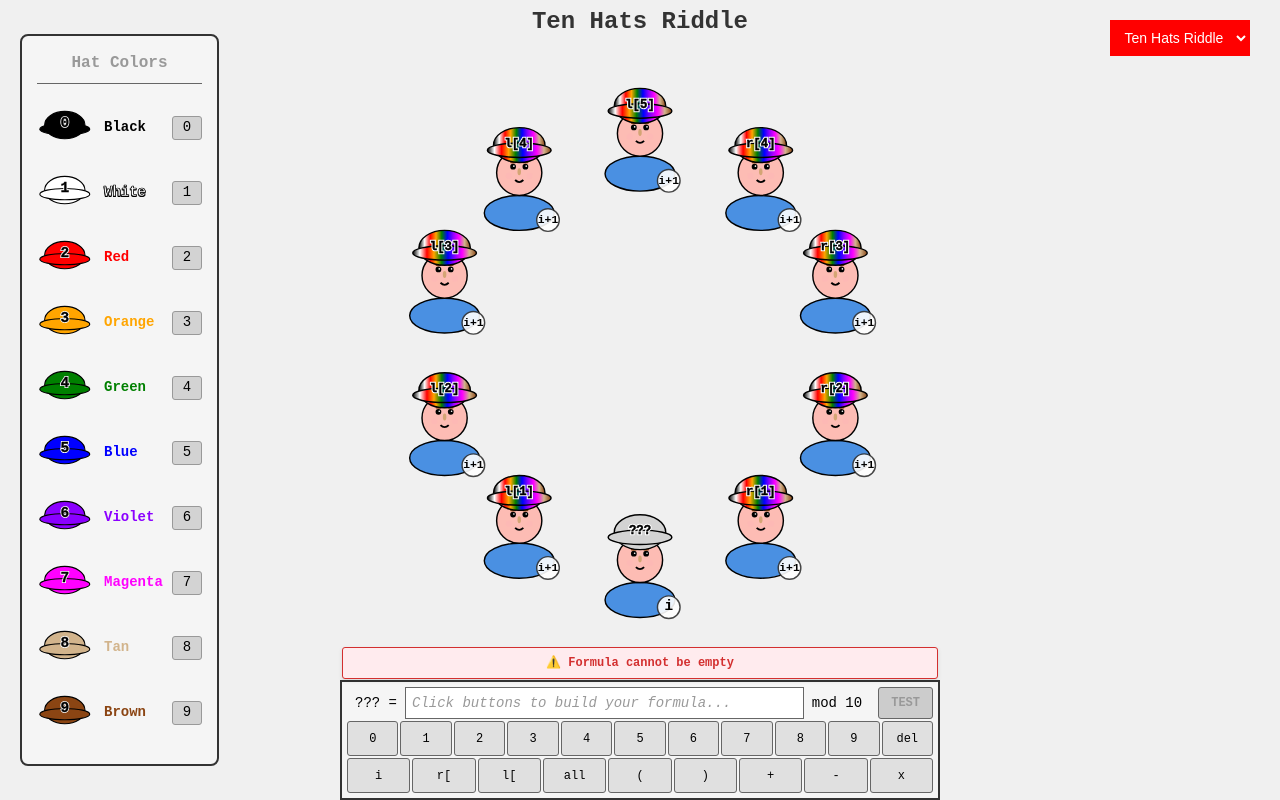
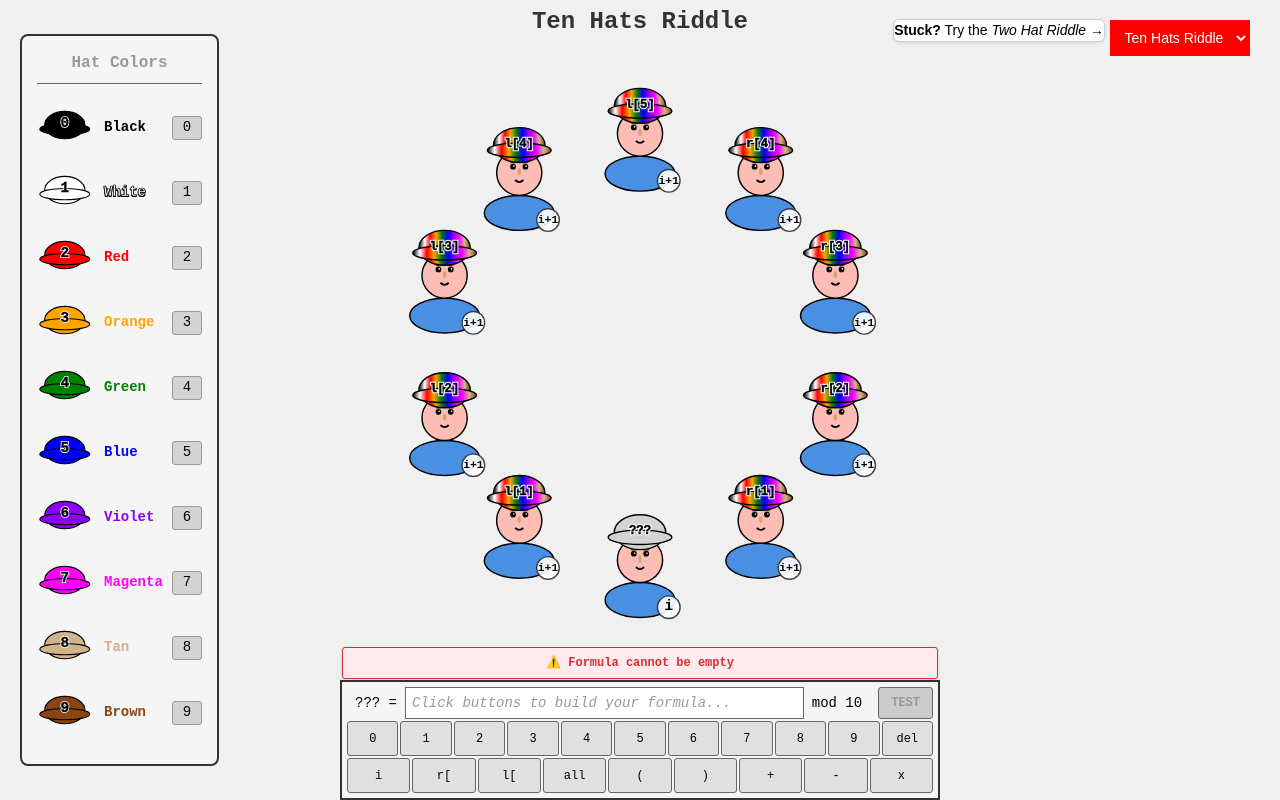
Before and after one commit to rajtiller/ten-hats-riddle, a React (Vite) app: page / in a window 1280 px wide. Built offline with nearby package versions, Linux system fonts and the light colour scheme.

Commit message:
added arrow to dropdown without ruining spacing

```diff
--- a/src/App.tsx
+++ b/src/App.tsx
@@ -39,7 +39,7 @@ function App() {
       case 1:
         return "140px"; // Two Hats Riddle - same width
       case 2:
-        return "100px"; // Solution - shorter
+        return "80px"; // Solution - shorter
       default:
         return "140px";
     }
@@ -76,7 +76,7 @@ function App() {
             textAlign: "center",
             textAlignLast: "center",
             width: getDropdownWidth(), // Dynamic width
-            minWidth: "100px", // Ensure minimum width
+            minWidth: "80px", // Ensure minimum width
           }}
         >
           <option value={0} style={{ textAlign: "center" }}>
@@ -86,7 +86,7 @@ function App() {
             Two Hats Riddle
           </option>
           <option value={2} style={{ textAlign: "center" }}>
-            Solution
+            Setup
           </option>
         </select>
       </div>
--- a/src/images/TenHatsRiddle.tsx
+++ b/src/images/TenHatsRiddle.tsx
@@ -134,9 +134,15 @@ const TenHatsRiddle: React.FC<TenHatsRiddleProps> = ({ onShowExplanation }) => {
     setPersonHighlight(null);
   };
 
+  const handleExplanationClick = () => {
+    if (onShowExplanation) {
+      onShowExplanation(); // No formula - goes to explanation part
+    }
+  };
+
   const handleSeeExplanation = () => {
     if (onShowExplanation) {
-      onShowExplanation(currentFormula);
+      onShowExplanation(currentFormula); // With formula - goes to solution part
     }
   };
 
@@ -234,7 +240,7 @@ const TenHatsRiddle: React.FC<TenHatsRiddleProps> = ({ onShowExplanation }) => {
         overflow: "hidden",
       }}
     >
-      {/* Title - reduced height */}
+      {/* Title with explanation button */}
       <div
         style={{
           fontSize: "24px",
@@ -242,14 +248,36 @@ const TenHatsRiddle: React.FC<TenHatsRiddleProps> = ({ onShowExplanation }) => {
           fontWeight: "bold",
           color: "#333",
           textAlign: "center",
-          padding: "10px 0", // Reduced from "20px 0"
-          height: "44px", // Fixed height instead of flexible padding
+          padding: "10px 0",
+          height: "44px",
           display: "flex",
           alignItems: "center",
           justifyContent: "center",
+          position: "relative",
         }}
       >
         Ten Hats Riddle
+      </div>
+
+      <div
+        style={{
+          backgroundColor: "white",
+          color: "black",
+          padding: "8px 8x", // Reduced from "8px 32px"
+          margin: "5px 0 5px 0px",
+          borderRadius: "6px",
+          border: "1px solid #ccc",
+          fontSize: "14px",
+          fontFamily: "Arial, sans-serif",
+          textAlign: "center",
+          maxWidth: "240px",
+          boxShadow: "0 1px 3px rgba(0,0,0,0.1)",
+          right: "175px",
+          top: "14px",
+          position: "absolute",
+        }}
+      >
+        <b>Stuck?</b> Try the <i>Two Hat Riddle</i>{" "} →
       </div>
 
       {/* State indicator with success rate */}
```
Also changed, not shown: ToDo.txt.
